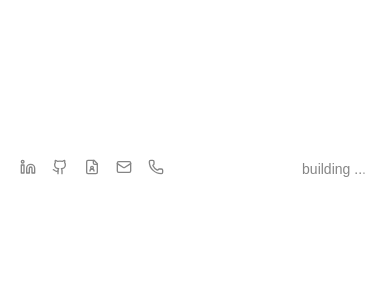
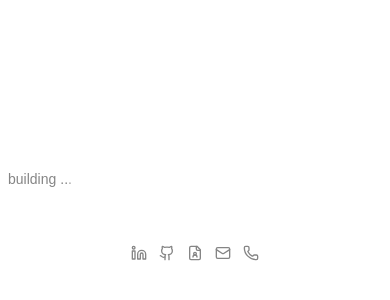
Before and after one commit to alandev05/personal-website, a Next.js app in the folder neocaridina-davidi/: page / in a window 390 px wide. Shown: the part 274-574 px from the top of the page. Built offline with nearby package versions, Linux system fonts and the light colour scheme.

Commit message:
mobile responsiveness and fix

```diff
--- a/neocaridina-davidi/next.config.ts
+++ b/neocaridina-davidi/next.config.ts
@@ -1,6 +1,7 @@
 import type { NextConfig } from "next";
 
 const nextConfig: NextConfig = {
+  outputFileTracingRoot: __dirname,
   turbopack: {
     root: __dirname,
   },
--- a/neocaridina-davidi/src/app/page.tsx
+++ b/neocaridina-davidi/src/app/page.tsx
@@ -35,14 +35,12 @@ const ICON_LIST: IconItem[] = [
     key: "Mail",
     icon: Mail,
     color: "text-theme-gray",
-    size: "w-4 h-4",
     ariaLabel: "send email",
   },
   {
     key: "Phone",
     icon: Phone,
     color: "text-theme-gray",
-    size: "w-4 h-4",
     ariaLabel: "call me",
   },
 ];
@@ -88,7 +86,8 @@ export default function Home() {
           priority
         />
 
-        <div className="absolute bottom-3 right-4 text-raleway text-theme-gray text-sm font-medium px-2 py-1 rounded">
+        {/* Building text - hidden on mobile, shown on desktop */}
+        <div className="hidden md:block absolute bottom-3 left-3 ml-0 text-raleway text-theme-gray text-sm font-medium px-2 py-1 rounded">
           building
           <span ref={dotsRef} aria-hidden="true" className="inline-block pl-1">
             <span>.</span>
@@ -97,7 +96,18 @@ export default function Home() {
           </span>
         </div>
 
-        <div className="absolute bottom-5 left-5 flex flex-row gap-4">
+        {/* Building text - shown on mobile, positioned just below the SVG at bottom-left */}
+        <div className="md:hidden absolute left-0 -bottom-6 text-raleway text-theme-gray text-sm font-medium px-2 py-1 rounded">
+          building
+          <span ref={dotsRef} aria-hidden="true" className="inline-block pl-1">
+            <span>.</span>
+            <span>.</span>
+            <span>.</span>
+          </span>
+        </div>
+
+        {/* Icons - hidden on mobile, shown on desktop */}
+        <div className="hidden md:flex absolute bottom-5 right-5 flex-row gap-4">
           {ICON_LIST.map(({ key, icon: Icon, color, size, ariaLabel }) => {
             const link = ICON_LINKS[key];
             return (
@@ -132,8 +142,44 @@ export default function Home() {
         </div>
       </div>
 
-      <div className="text-raleway flex justify-center items-center text-4xl text-white">
+      {/* Name */}
+      <div className="text-raleway flex justify-center items-center text-4xl text-white mt-6">
         alan nguyen
+      </div>
+
+      {/* Icons - shown on mobile, hidden on desktop */}
+      <div className="flex md:hidden flex-row gap-3 mt-3">
+        {ICON_LIST.map(({ key, icon: Icon, color, size, ariaLabel }) => {
+          const link = ICON_LINKS[key];
+          return (
+            <div
+              key={key}
+              className={`${color ?? "text-theme-gray"} ${
+                size ?? "w-4 h-4"
+              } hover:scale-110 transition-transform`}
+            >
+              <div className="group flex flex-col items-center">
+                <a
+                  href={link.href}
+                  target={getTarget(link.href)}
+                  rel={
+                    link.href.startsWith("http")
+                      ? "noopener noreferrer"
+                      : undefined
+                  }
+                  // Only render download when provided
+                  download={link.download ?? undefined}
+                  aria-label={ariaLabel}
+                >
+                  <Icon className="w-full h-full" />
+                </a>
+                <span className="mt-2 text-raleway text-xs text-theme-gray opacity-0 group-hover:opacity-100 transition-opacity whitespace-nowrap">
+                  {ariaLabel}
+                </span>
+              </div>
+            </div>
+          );
+        })}
       </div>
     </div>
   );
```
